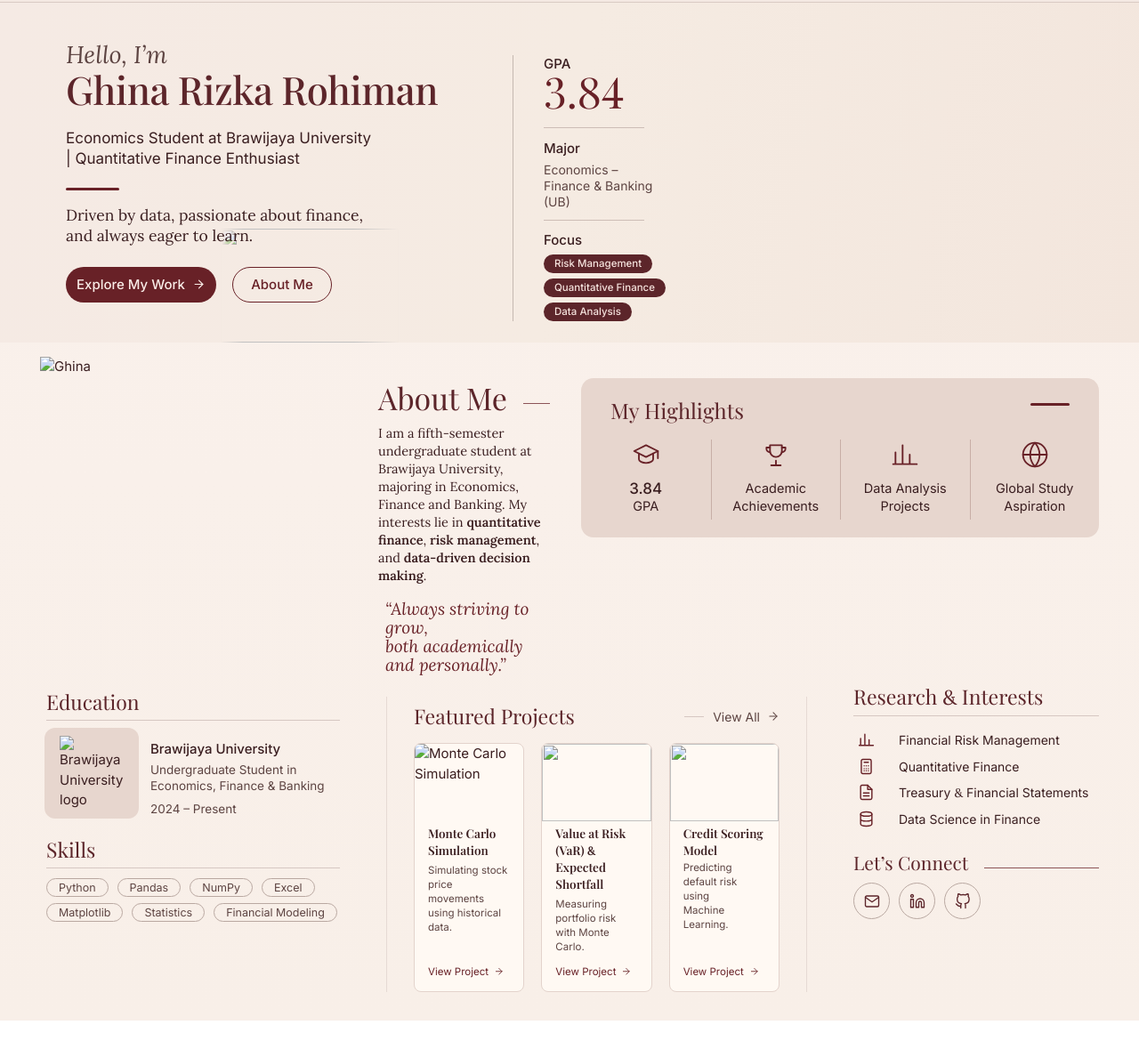
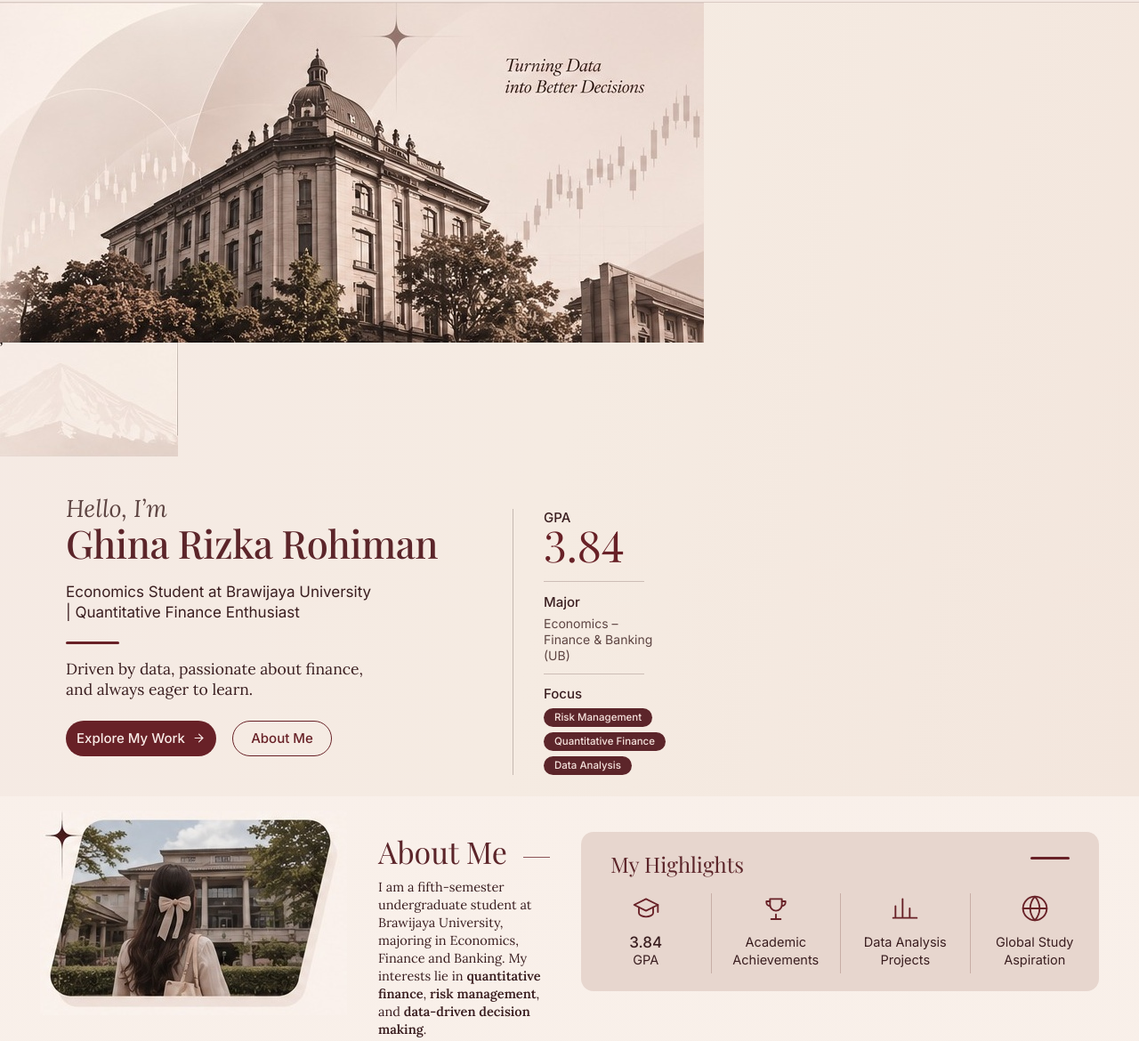
Before and after one commit to Nebula-Project1409/Website-Portofolio-Quantitave-Finance, a plain HTML site: page index.html in a window 1280 px wide. Shown: the part 74-1244 px from the top of the page at 89% size. Before the commit the page ends 1221 px from the top, so only its background shows below. Drawn offline with nearby package versions, Linux system fonts and the light colour scheme.

Commit message:
Add files via upload

```diff
--- a/index.html
+++ b/index.html
@@ -53,8 +53,8 @@
 
   <main>
     <section class="hero" id="home">
-      <img class="hero-art" src="img/hero-art.jpg" alt="">
-      <img class="mountain" src="img/gunung.jpg" alt="">
+      <img class="img/hero-art" src="hero-art.jpg" alt="">
+      <img class="img/mountain" src="gunung.jpg" alt="">
 
       <div class="hero-inner">
         <div class="hero-text">
@@ -81,7 +81,7 @@
     </section>
 
     <section class="about" id="about">
-      <img class="img/photo" src="img/foto-ghina.jpg" alt="Ghina">
+      <img class="img/photo" src="foto-ghina.jpg" alt="Ghina">
 
       <div class="about-text">
         <div class="title-row"><h2 class="section-title about-title">About Me</h2><span class="title-line"></span></div>
@@ -105,7 +105,7 @@
         <div id="education">
           <h2 class="section-title small underlined">Education</h2>
           <div class="edu">
-            <div class="edu-logo"><img src="img/logo-ub.png" alt="Brawijaya University logo"></div>
+            <div class="edu-logo"><img src="logo-ub.png" alt="Brawijaya University logo"></div>
             <div class="edu-text">
               <strong>Brawijaya University</strong>
               Undergraduate Student in <br>Economics, Finance &amp; Banking
@@ -131,7 +131,7 @@
         </div>
         <div class="cards">
           <article class="card">
-  <img class="thumb" src="img/thumb-1.jpg" alt="Monte Carlo Simulation">
+  <img class="thumb" src="thumb-1.jpg" alt="Monte Carlo Simulation">
 
   <div class="card-body">
     <h3>Monte Carlo Simulation</h3>
@@ -143,11 +143,11 @@
   </div>
 </article>
           <article class="card">
-            <img class="thumb" src="img/thumb-2.jpg" alt="">
+            <img class="thumb" src="thumb-2.jpg" alt="">
             <div class="card-body"><h3>Value at Risk (VaR) <span class="amp">&amp;</span><br>Expected Shortfall</h3><p>Measuring portfolio risk<br>with Monte Carlo.</p><a href="#">View Project <svg class="ic"><use href="#i-arrow"/></svg></a></div>
           </article>
           <article class="card">
-            <img class="thumb" src="img/thumb-3.jpg" alt="">
+            <img class="thumb" src="thumb-3.jpg" alt="">
             <div class="card-body"><h3>Credit Scoring Model</h3><p>Predicting default risk using<br>Machine Learning.</p><a href="#">View Project <svg class="ic"><use href="#i-arrow"/></svg></a></div>
           </article>
         </div>
```
